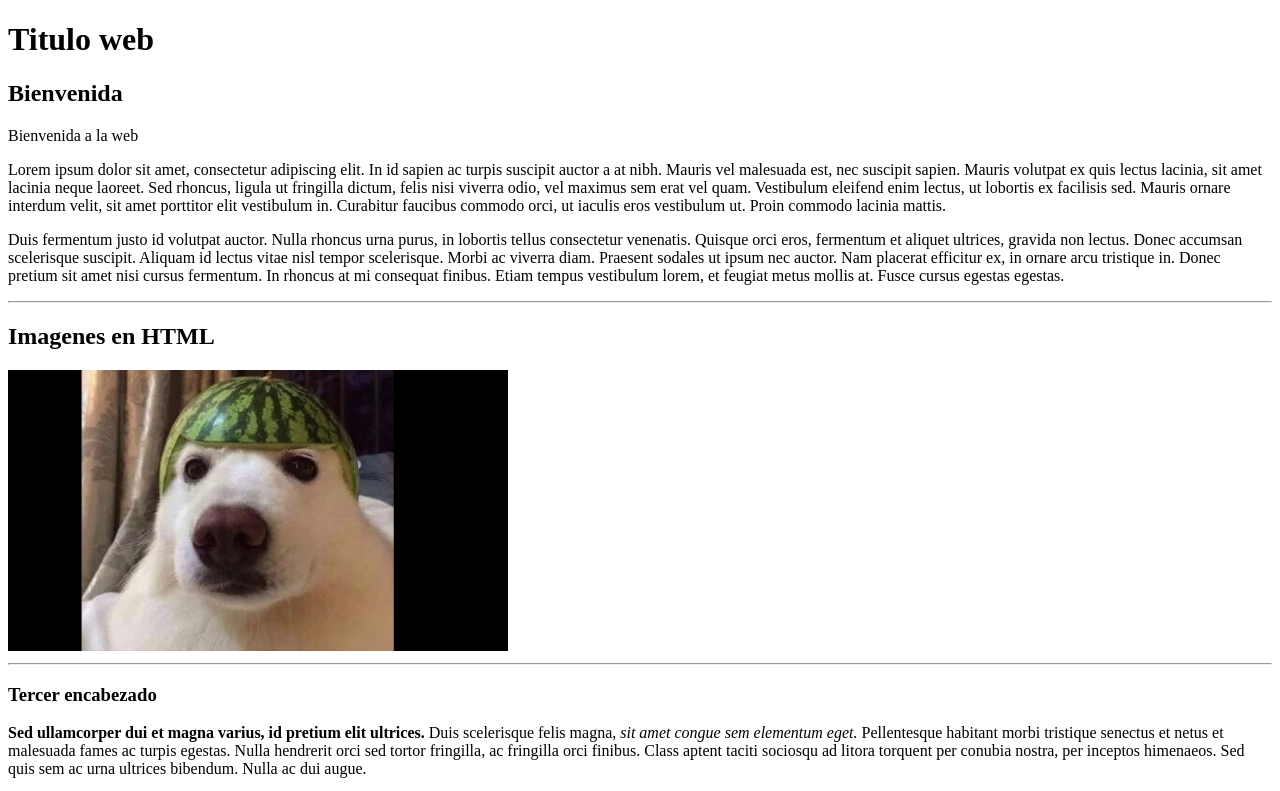
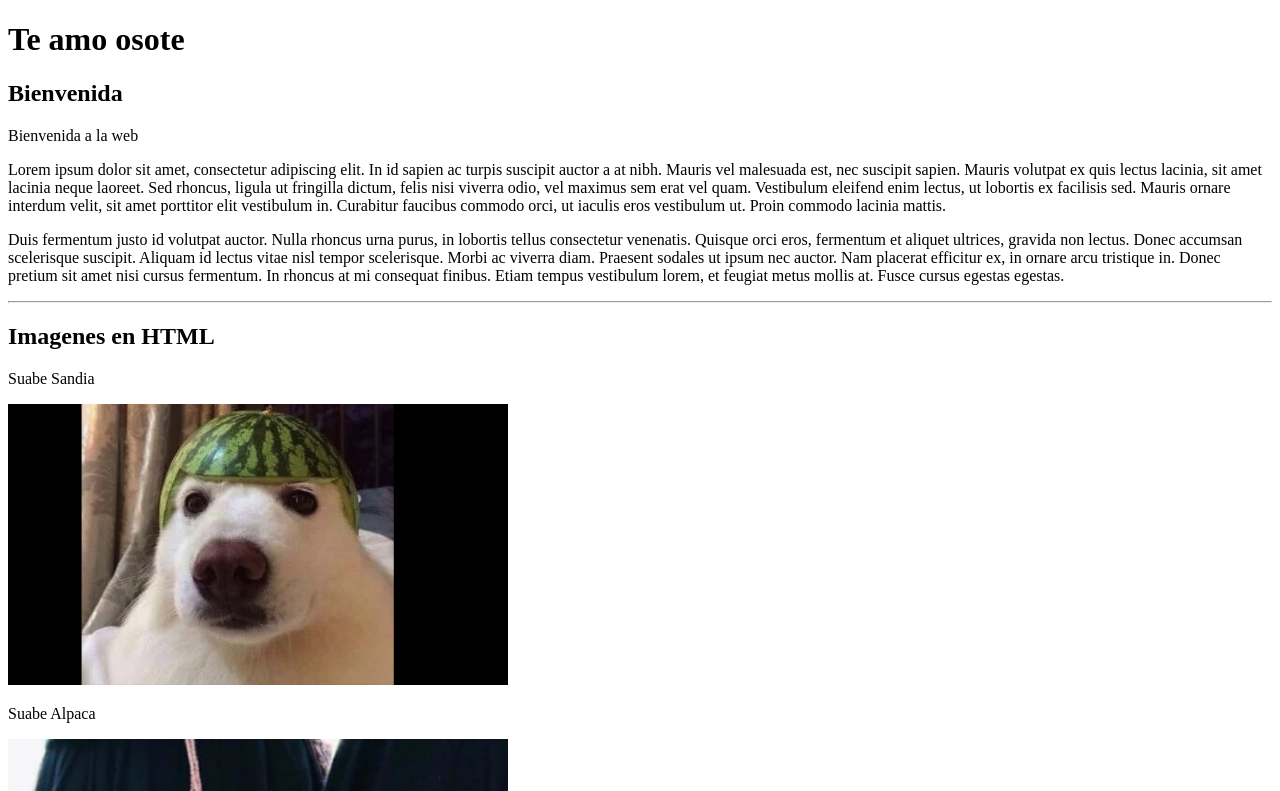
Before and after one commit to danielgv117/web, a plain HTML site: page index.html in a window 1280 px wide. Shown: the top 791 px of the page. Drawn offline with Linux system fonts and the light colour scheme.

Commit message:
Segundo commit

```diff
--- a/index.html
+++ b/index.html
@@ -5,7 +5,7 @@
 	</head>
 
 	<body>
-		<h1>Titulo web</h1>
+		<h1>Te amo osote</h1>
 		<h2>Bienvenida</h2>
 		<p>Bienvenida a la web</p>
 		<p>
@@ -15,9 +15,13 @@
 			Duis fermentum justo id volutpat auctor. Nulla rhoncus urna purus, in lobortis tellus consectetur venenatis. Quisque orci eros, fermentum et aliquet ultrices, gravida non lectus. Donec accumsan scelerisque suscipit. Aliquam id lectus vitae nisl tempor scelerisque. Morbi ac viverra diam. Praesent sodales ut ipsum nec auctor. Nam placerat efficitur ex, in ornare arcu tristique in. Donec pretium sit amet nisi cursus fermentum. In rhoncus at mi consequat finibus. Etiam tempus vestibulum lorem, et feugiat metus mollis at. Fusce cursus egestas egestas.
 		</p>
 
-		<hr/>
+		<hr>
 			<h2>Imagenes en HTML</h2>
-			<img src="imagenes/perrosandia.jpg" alt="Imagen perro" title="Capitan Sandia"/ width="500">
+			<p>Suabe Sandia</p>
+			<img src="imagenes/perrosandia.jpg" alt="Imagen perro" title="Capitan Sandia" width="500"/>
+
+			<p>Suabe Alpaca</p>
+			<img src="imagenes/alpaca.jpg" alt="Imagen Alpaca" title="Suabe Alpaca" width="500"/>
 		<hr/>
 
 		<h3>Tercer encabezado</h3>
```
Also changed, not shown: imagenes/alpaca.jpg (added).
